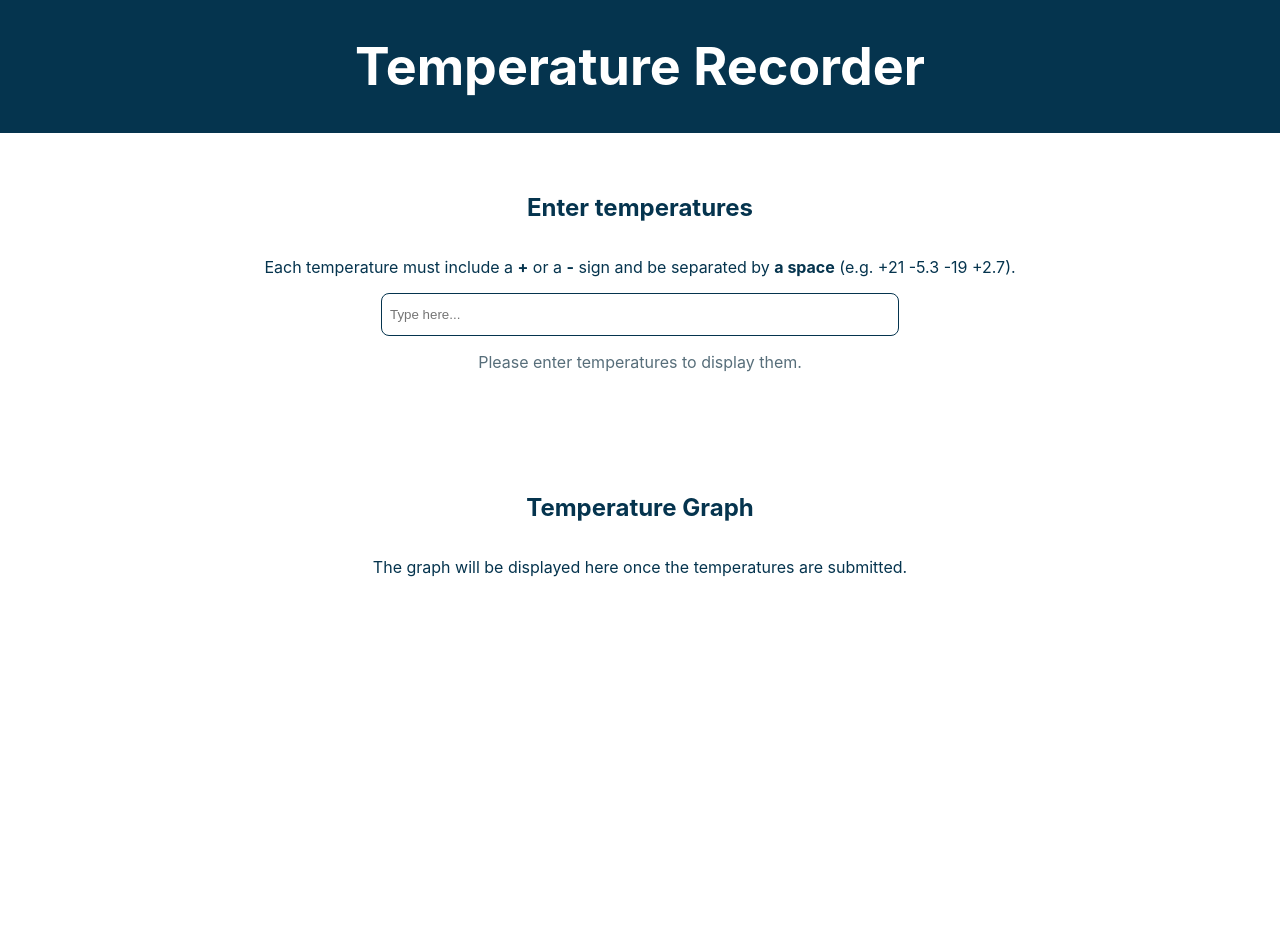
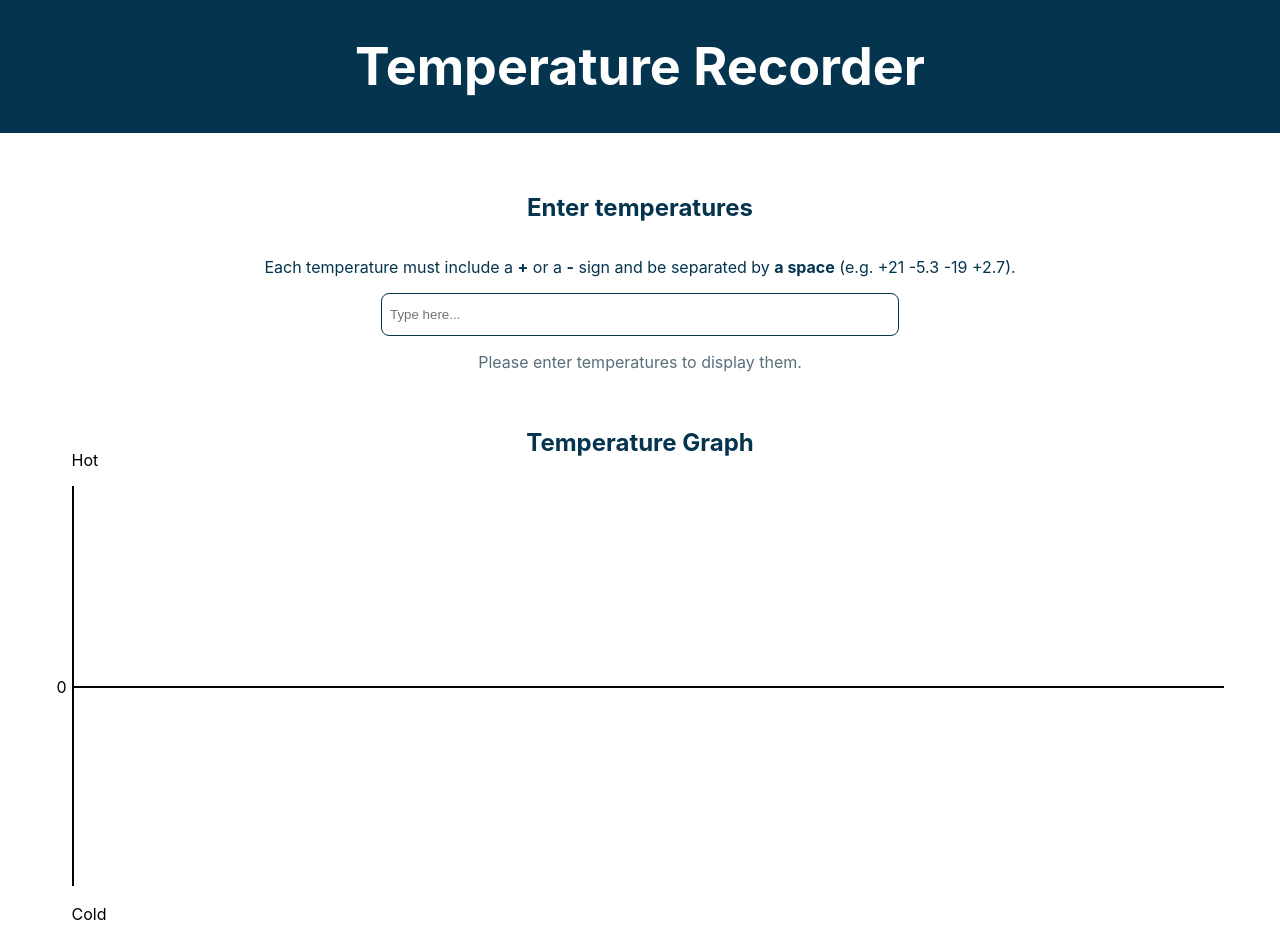
Before and after one commit to HotSauceNinja/temperature_graph, a React (Create React App) app in the folder client/: page / in a window 1280 px wide. Before the commit the page ends 913 px from the top, so only its background shows below. Built offline with nearby package versions, Linux system fonts and the light colour scheme.

Commit message:
Add empty graph

```diff
--- a/client/src/App.css
+++ b/client/src/App.css
@@ -35,11 +35,12 @@
 }
 
 .temperature-input-container {
-  height: 35vh;
+  max-height: 35vh;
 }
 
 .temperature-graph-container {
   height: 50vh;
+  min-height: 420px;
 }
 
 .description-text {
--- a/client/src/App.js
+++ b/client/src/App.js
@@ -103,14 +103,7 @@ function App() {
         <div className="temperature-graph-container">
           <h2 className="description-text">Temperature Graph</h2>
 
-          {submittedTemperatures.trim().length === 0 ? (
-            <p className="description-text">
-              The graph will be displayed here once the temperatures are
-              submitted.
-            </p>
-          ) : (
-            <TempGraph graphData={graphData} />
-          )}
+          <TempGraph graphData={graphData} />
         </div>
       </div>
     </div>
--- /dev/null
+++ b/client/src/components/TempGraph/TempGraph.css
@@ -0,0 +1,51 @@
+.overall-container {
+  display: flex;
+  flex-direction: row;
+  align-items: center;
+  height: 100%;
+}
+
+.graph-container {
+  width: 90vw;
+  margin-left: 5px;
+  box-sizing: border-box;
+  display: flex;
+  flex-direction: column;
+}
+
+.x-description {
+  text-align: left;
+}
+
+.x-container {
+  display: flex;
+  flex-direction: row;
+  width: 90vw;
+  height: 100%;
+}
+.x-axis {
+  background-color: rgb(0, 0, 0);
+  height: 400px;
+  width: 2px;
+}
+
+.graph-areas-container {
+  width: 100%;
+  display: flex;
+  flex-direction: column;
+}
+
+.y-axis {
+  background-color: rgb(0, 0, 0);
+  height: 2px;
+  display: flex;
+  flex-direction: row;
+}
+
+.positive {
+  height: 200px;
+}
+
+.negative {
+  height: 200px;
+}
--- a/client/src/components/TempGraph/TempGraph.js
+++ b/client/src/components/TempGraph/TempGraph.js
@@ -1,12 +1,35 @@
+import "./TempGraph.css";
+
 function TempGraph({ graphData }) {
-  return graphData && graphData.length > 0 ? (
-    <div className="temperature-graph-placeholder">
-      <p>Graph goes here</p>
+  const mockData = [-5, +4, -10, -6, +8, -1.4, +3.2, -2.5, +7, 5];
+
+  const normaliseBarHeight = (data) => {
+    const maxHeight = Math.max(...data.map((d) => Math.abs(d)));
+    // Determine each bar height by finding how tall it is compared with highest, then multiplying with max number of px
+    const normalisedData = data.map((d) => (d / maxHeight) * 200);
+    return normalisedData;
+  };
+  console.log(
+    "normaliseBarHeight ",
+    normaliseBarHeight([-5, +4, -10, -6, +8, -1.4, +3.2, -2.5, +7, 5])
+  );
+
+  return (
+    <div className="overall-container">
+      <div>0</div>
+      <div className="graph-container">
+        <p className="x-description">Hot</p>
+        <div className="x-container">
+          <div className="x-axis"></div>
+          <div className="graph-areas-container">
+            <div className="positive"></div>
+            <div className="y-axis"></div>
+            <div className="negative"></div>
+          </div>
+        </div>
+        <p className="x-description">Cold</p>
+      </div>
     </div>
-  ) : (
-    <p className="description-text">
-      The graph will be displayed here once the temperatures are submitted.
-    </p>
   );
 }
 
```
